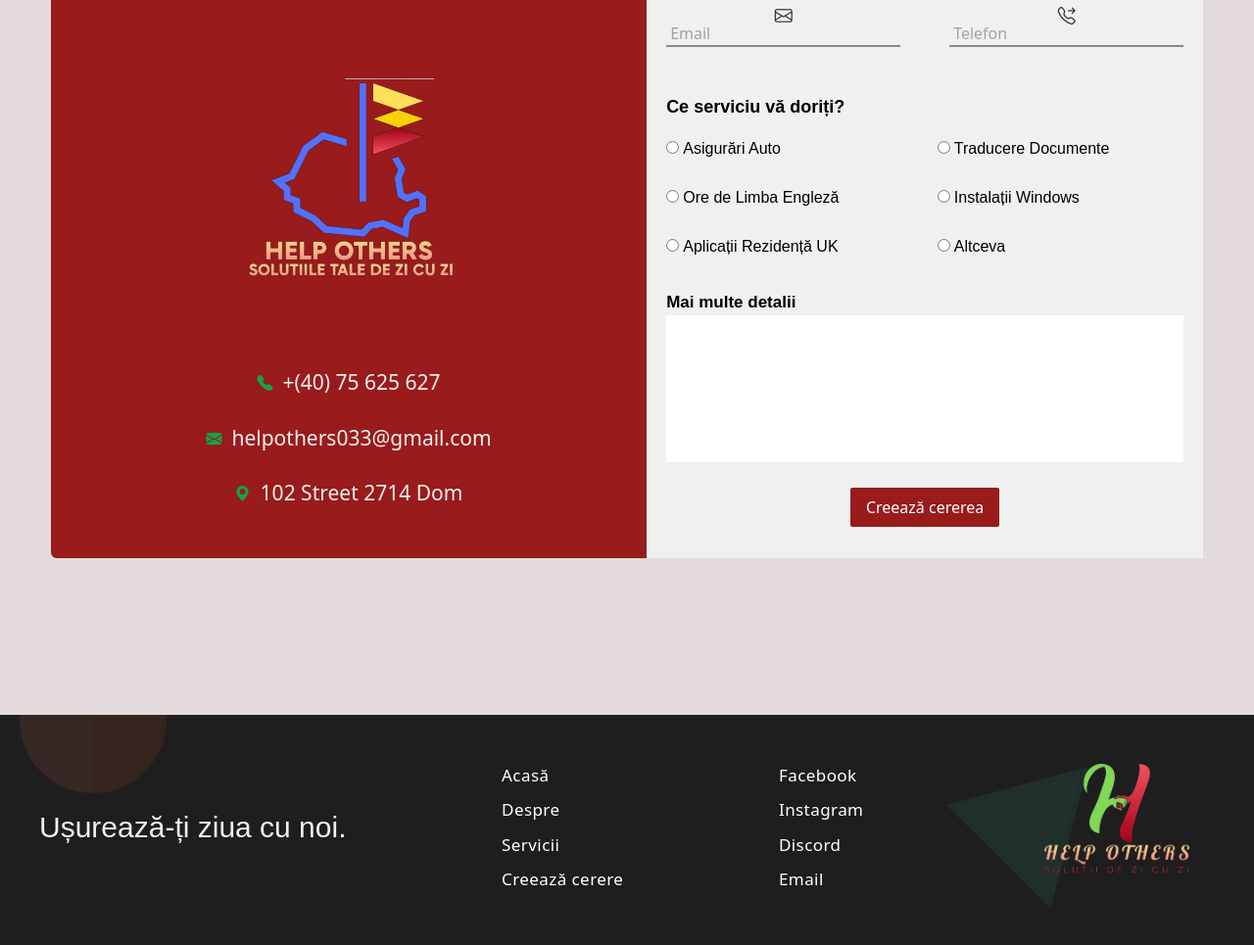
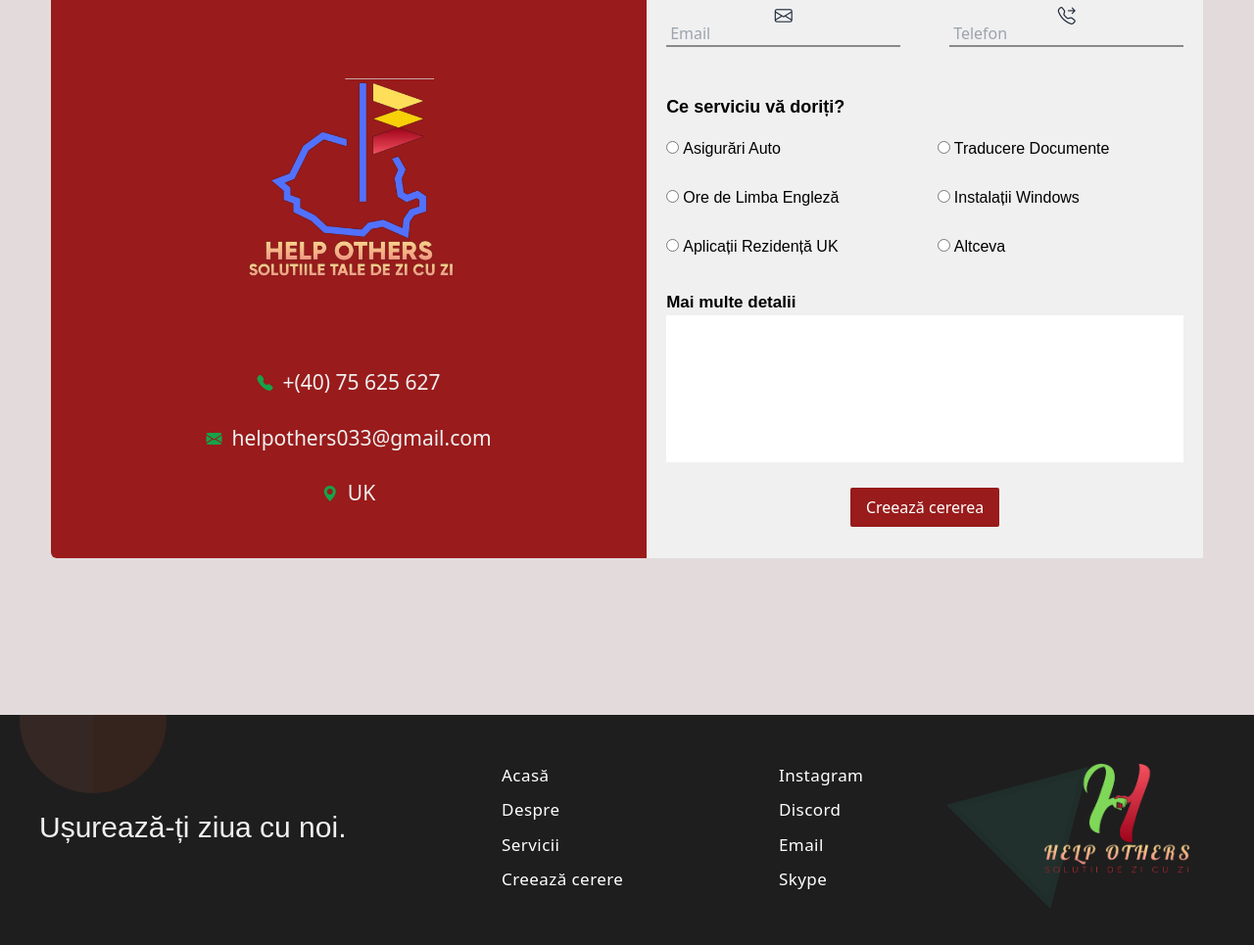
Before and after one commit to dennisdingo28/helpOthersEveryDay, a website: page index.html in a window 1280 px wide. Shown: the part 1687-2652 px from the top of the page at 98% size. Drawn offline with nearby package versions, Linux system fonts and the light colour scheme.

Commit message:
site done

```diff
--- a/index.html
+++ b/index.html
@@ -58,11 +58,15 @@
                     </a>
                     <a href="#request" class="self-center font-DMsans font-semibold text-white tracking-wide text-[15px]"><button class="bg-[#479127] border-none text-white py-[7px] px-[10px] xs:p-[15px] duration-[.10s] rounded-full hover:bg-[#4e952f]">Creează o cerere</button></a>
                     <div class="self-center space-x-6 ">
-                        <i class="bi bi-instagram cursor-pointer text-[#d0d0d0] duration-[.1s] hover:text-[#d62d47] text-[24px]"></i>
+                        <a href="https://www.instagram.com/liviu_costin92/">
+                            <i class="bi bi-instagram cursor-pointer text-[#d0d0d0] duration-[.1s] hover:text-[#d62d47] text-[24px]"></i>
+                        </a>
                         <a href="https://discord.gg/MKA5yWJGsE">
                             <i class="bi bi-discord cursor-pointer text-[#d0d0d0] duration-[.1s] hover:text-[#d62d47] text-[24px]"></i>
                         </a>
-                        <i class="bi bi-skype cursor-pointer text-[#d0d0d0] duration-[.1s] hover:text-[#d62d47] text-[24px]"></i>
+                        <a href="https://join.skype.com/invite/Id6XUNaCcwLM">
+                            <i class="bi bi-skype cursor-pointer text-[#d0d0d0] duration-[.1s] hover:text-[#d62d47] text-[24px]"></i>
+                        </a>
                     </div>
                 </div>
 
@@ -80,13 +84,15 @@
                     Soluțiile tale de zi cu zi, sunt la un click distanță
                 </h1>
                 <div class="space-x-2 mb-[10px] md:space-x-5 animate-slideLeft">
-                    <a href="#">
+                    <a target="_blank" href="https://www.instagram.com/liviu_costin92/">
                         <i class="bi bi-instagram cursor-pointer text-[#d0d0d0] duration-[.1s] hover:text-[#d62d47] text-[27px] md:text-[30px]"></i>
                     </a>
                     <a target="_blank" href="https://discord.gg/MKA5yWJGsE">
                         <i class="bi bi-discord cursor-pointer text-[#d0d0d0] duration-[.1s] hover:text-[#d62d47] text-[27px] md:text-[30px]"></i>
                     </a>
-                    <i class="bi bi-skype cursor-pointer text-[#d0d0d0] duration-[.1s] hover:text-[#d62d47] text-[27px] md:text-[30px]"></i>
+                    <a target="_blank" href="https://join.skype.com/invite/Id6XUNaCcwLM">
+                        <i class="bi bi-skype cursor-pointer text-[#d0d0d0] duration-[.1s] hover:text-[#d62d47] text-[27px] md:text-[30px]"></i>
+                    </a>
                 </div>
             </div>
         </div>
@@ -208,7 +214,7 @@
                             </div>
                             <div class="flex items-center gap-[10px]">
                                 <i class="bi bi-geo-alt-fill text-green-600"></i>
-                                <p class="text-softGray text-[14px] lg:text-[21px]">102 Street 2714 Dom</p>
+                                <p class="text-softGray text-[14px] lg:text-[21px]">UK</p>
                             </div>
                         </div>
                     </div>
@@ -315,10 +321,10 @@
                             <a href="#request" class="relative text-white tracking-wide after:duration-[.2s] after:content-[''] after:w-[0px] after:bg-[#479127] after:h-[2px] after:ease-linear after:absolute after:left-0 after:-bottom-[2px] hover:after:w-[100%]">Creează cerere</a>
                         </div>
                         <div class="flex flex-col items-center justify-center xs:items-start gap-[10px] text-softGray text-[17px] z-50">
-                            <a href="#" class="relative text-white tracking-wide after:duration-[.2s] after:content-[''] after:w-[0px] after:bg-[#479127] after:h-[2px] after:ease-linear after:absolute after:left-0 after:-bottom-[2px] hover:after:w-[100%]">Facebook</a>
-                            <a href="#" class="relative text-white tracking-wide after:duration-[.2s] after:content-[''] after:w-[0px] after:bg-[#479127] after:h-[2px] after:ease-linear after:absolute after:left-0 after:-bottom-[2px] hover:after:w-[100%]">Instagram</a>
-                            <a href="https://discord.gg/MKA5yWJGsE" class="relative text-white tracking-wide after:duration-[.2s] after:content-[''] after:w-[0px] after:bg-[#479127] after:h-[2px] after:ease-linear after:absolute after:left-0 after:-bottom-[2px] hover:after:w-[100%]">Discord</a>
-                            <a href="#" class="relative text-white tracking-wide after:duration-[.2s] after:content-[''] after:w-[0px] after:bg-[#479127] after:h-[2px] after:ease-linear after:absolute after:left-0 after:-bottom-[2px] hover:after:w-[100%]">Email</a>
+                            <a href="https://www.instagram.com/liviu_costin92/" target="_blank" class="relative text-white tracking-wide after:duration-[.2s] after:content-[''] after:w-[0px] after:bg-[#479127] after:h-[2px] after:ease-linear after:absolute after:left-0 after:-bottom-[2px] hover:after:w-[100%]">Instagram</a>
+                            <a href="https://discord.gg/MKA5yWJGsE" target="_blank" class="relative text-white tracking-wide after:duration-[.2s] after:content-[''] after:w-[0px] after:bg-[#479127] after:h-[2px] after:ease-linear after:absolute after:left-0 after:-bottom-[2px] hover:after:w-[100%]">Discord</a>
+                            <a href="https://mail.google.com/mail/u/0/?tab=rm&ogbl#inbox?compose=GTvVlcSDZBKzghbgPbjfcZXNxwSwlnsKqnWrPxqrVhzcnhCfBJdlNhPXksCgSDcGcnXRlmbpRWQCP" target="_blank" class="relative text-white tracking-wide after:duration-[.2s] after:content-[''] after:w-[0px] after:bg-[#479127] after:h-[2px] after:ease-linear after:absolute after:left-0 after:-bottom-[2px] hover:after:w-[100%]">Email</a>
+                            <a href="https://join.skype.com/invite/Id6XUNaCcwLM" target="_blank" class="relative text-white tracking-wide after:duration-[.2s] after:content-[''] after:w-[0px] after:bg-[#479127] after:h-[2px] after:ease-linear after:absolute after:left-0 after:-bottom-[2px] hover:after:w-[100%]">Skype</a>
                         </div>
                 </div>
                 <div class="text-softGray mt-12 md:mt-0">
```
